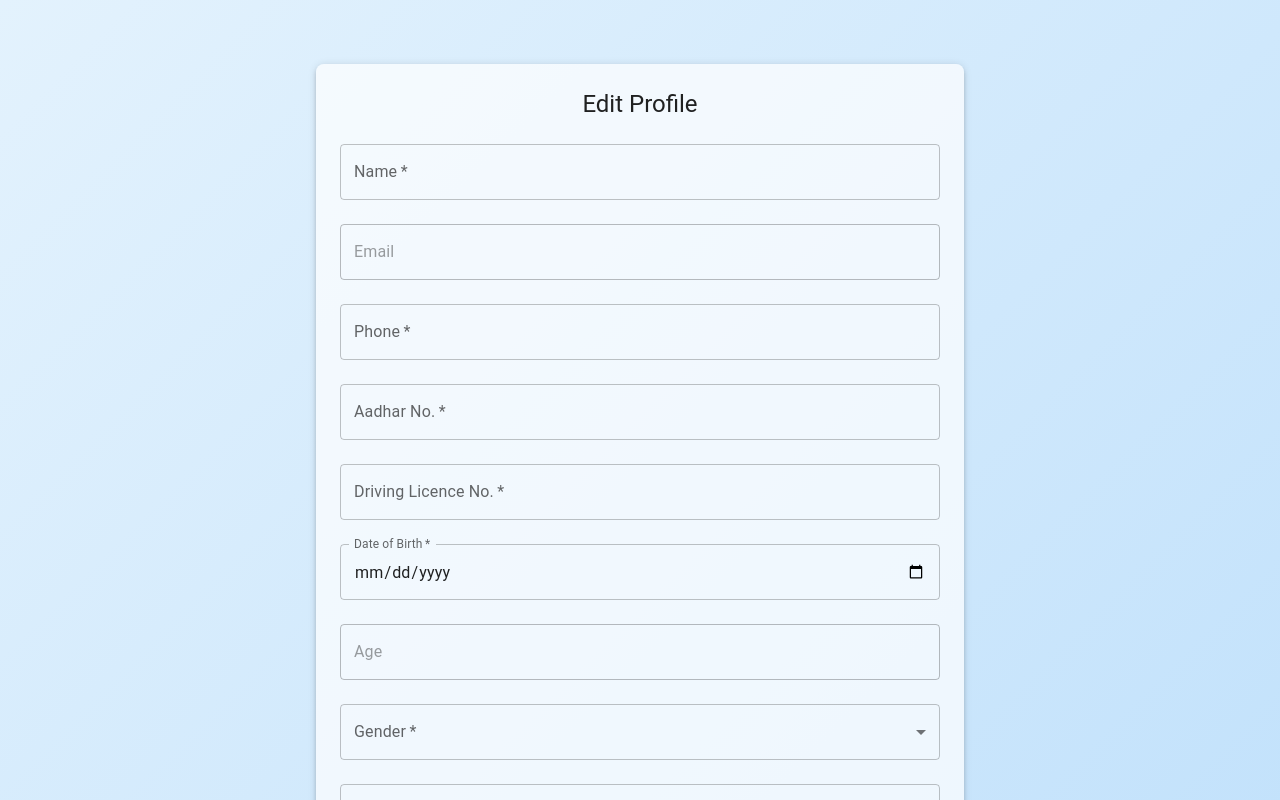
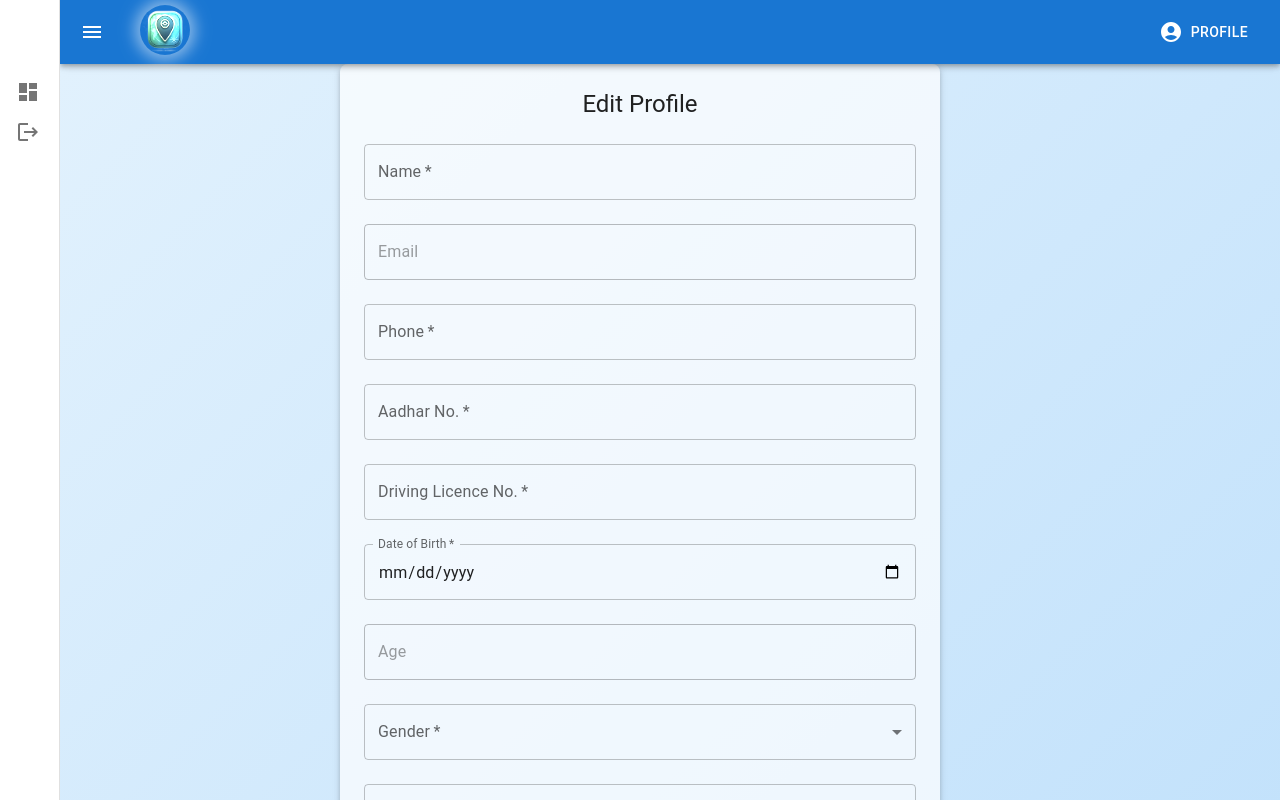
Before and after one commit to pranavjawale01/GeoToll, a React (Create React App) app in the folder WebApp/map-tracker/: page /profile in a window 1280 px wide. Shown: the top 800 px of the page. Built offline with nearby package versions, Linux system fonts and the light colour scheme; no server answers.

Commit message:
Updated logout fuction, UI Enhanced - created navbar as a separate component

```diff
--- a/WebApp/map-tracker/src/App.js
+++ b/WebApp/map-tracker/src/App.js
@@ -1,21 +1,39 @@
 import React from "react";
-import { BrowserRouter as Router, Route, Routes } from "react-router-dom";
+import { BrowserRouter as Router, Route, Routes, useLocation } from "react-router-dom";
 import Login from "./components/Login";
 import Signup from "./components/Signup";
 import Dashboard from "./components/Dashboard";
 import ProfileForm from "./components/ProfileForm";
 import { AuthProvider } from "./context/AuthContext"; // Import AuthProvider
+import Navbar from "./components/Navbar";
+
+// Create a wrapper component to conditionally render the Navbar
+const AppLayout = ({ children }) => {
+  const location = useLocation();
+
+  // Determine if the current path should have the Navbar
+  const showNavbar = !['/', '/signup'].includes(location.pathname);
+
+  return (
+    <>
+      {showNavbar && <Navbar />}
+      {children}
+    </>
+  );
+};
 
 const App = () => {
   return (
     <AuthProvider>
       <Router>
+        <AppLayout>
           <Routes>
             <Route path="/" element={<Login />} />
             <Route path="/signup" element={<Signup />} />
             <Route path="/dashboard" element={<Dashboard />} />
             <Route path="/profile" element={<ProfileForm />} />
           </Routes>
+        </AppLayout>
       </Router>
     </AuthProvider>
   );
--- a/WebApp/map-tracker/src/components/Dashboard.js
+++ b/WebApp/map-tracker/src/components/Dashboard.js
@@ -1,194 +1,35 @@
 import React, { useState, useEffect } from "react";
-import {
-  AppBar,
-  Toolbar,
-  Button,
-  Box,
-  Typography,
-  Drawer,
-  List,
-  ListItem,
-  ListItemIcon,
-  ListItemText,
-  IconButton,
-  CssBaseline,
-} from "@mui/material";
+import { Box, Typography } from "@mui/material";
 import { useNavigate } from "react-router-dom";
-
+import { useAuth } from "../context/AuthContext"; // Ensure correct context path
+//import Navbar from "./Navbar";
 import UserLocation from "./UserLocation";
 import UserMap from "./UserMap";
-import DashboardIcon from "@mui/icons-material/Dashboard";
-import LogoutIcon from "@mui/icons-material/Logout";
-import MenuIcon from "@mui/icons-material/Menu";
-import AccountCircleIcon from "@mui/icons-material/AccountCircle";
-
-import { getDatabase, ref, set } from "firebase/database"; // Firebase imports
-// Corrected import for the authentication context
-import { useAuth } from "../context/AuthContext"; // Adjusted import path
-
-const drawerWidthExpanded = 220; // Expanded width
-const drawerWidthCollapsed = 60; // Collapsed width
 
 const Dashboard = () => {
-  const [isDrawerOpen, setIsDrawerOpen] = useState(false); // To toggle drawer
   const [locations, setLocations] = useState([]);
+  const { userId } = useAuth();
   const navigate = useNavigate();
-
-  // Get user information from auth context
-  const { userId, logout } = useAuth(); // This assumes useAuth provides the user ID
-
-  // Firebase Database instance
-  const database = getDatabase();
-
-  // Handle Profile Navigation
-  const handleProfileClick = () => {
-    navigate("/profile");
-  };
-
-  // Handle Logout (if needed, replace with actual logout logic)
-  const handleLogoutClick = async () => {
-    console.log("Logging out...");
-    if (userId) {
-      try {
-        // Reference to the user's data in the database
-        const userRef = ref(database, "users/" + userId);
-
-        // Update the isLoggedIn status to false on logout
-        await set(userRef, {
-          isLoggedIn: false, // Set this to false on logout
-        });
-
-        // Logout the user (this could clear the auth state)
-        logout();
-
-        // Redirect to login page
-        navigate("/");
-      } catch (error) {
-        console.error("Error logging out:", error);
-      }
-    }
-  };
-
-  // Drawer items
-  const drawerItems = [
-    {
-      text: "Dashboard",
-      icon: <DashboardIcon />,
-      onClick: () => navigate("/dashboard"),
-    },
-    {
-      text: "Logout",
-      icon: <LogoutIcon />,
-      onClick: handleLogoutClick,
-    },
-  ];
 
   useEffect(() => {
     if (!userId) {
       navigate("/"); // Navigate to login if user is not authenticated
     }
-  }, [userId, navigate]); // Re-run effect if userId changes
+  }, [userId, navigate]);
 
   return (
-    <Box sx={{ display: "flex" }}>
-      <CssBaseline />
-
-      {/* AppBar */}
-      <AppBar
-        position="fixed"
-        sx={{
-          width: `calc(100% - ${isDrawerOpen ? drawerWidthExpanded : drawerWidthCollapsed}px)`,
-          ml: `${isDrawerOpen ? drawerWidthExpanded : drawerWidthCollapsed}px`,
-        }}
-      >
-        <Toolbar>
-          {/* Drawer toggle button */}
-          <IconButton
-            color="inherit"
-            aria-label="open drawer"
-            edge="start"
-            onClick={() => setIsDrawerOpen(!isDrawerOpen)}
-            sx={{ mr: 2 }}
-          >
-            <MenuIcon />
-          </IconButton>
-
-          {/* Project Icon */}
-          <Box
-            noWrap
-            component="img"
-            src={"icon.png"}
-            alt="Project Icon"
-            sx={{
-              width: 50,
-              height: 50,
-              position: "absolute",
-              top: "5px",
-              bottom: "5px",
-              left: "80px",
-              filter: "brightness(1.5)",
-              borderRadius: "50%",
-              boxShadow: "0 0 15px 5px rgba(255, 255, 255, 0.5)",
-              transition: "all 0.3s ease",
-              "&:hover": {
-                filter: "brightness(1.7)",
-                boxShadow: "0 0 20px 10px rgba(255, 255, 255, 0.7)",
-              },
-            }}
-          />
-
-          {/* Profile button on the right */}
-          <Box sx={{ flexGrow: 1 }} />
-          <Button color="inherit" onClick={handleProfileClick}>
-            <AccountCircleIcon sx={{ mr: 1 }} />
-            Profile
-          </Button>
-        </Toolbar>
-      </AppBar>
-
-      {/* Drawer */}
-      <Drawer
-        variant="permanent"
-        open={isDrawerOpen}
-        sx={{
-          width: isDrawerOpen ? drawerWidthExpanded : drawerWidthCollapsed,
-          flexShrink: 0,
-          [`& .MuiDrawer-paper`]: {
-            width: isDrawerOpen ? drawerWidthExpanded : drawerWidthCollapsed,
-            boxSizing: "border-box",
-            transition: "width 0.3s", // Smooth transition when collapsing/expanding
-          },
-        }}
-      >
-        <Toolbar />
-        <Box sx={{ overflow: "auto" }}>
-          <List>
-            {drawerItems.map((item) => (
-              <ListItem button key={item.text} onClick={item.onClick}>
-                <ListItemIcon>{item.icon}</ListItemIcon>
-                {isDrawerOpen && <ListItemText primary={item.text} />}
-              </ListItem>
-            ))}
-          </List>
-        </Box>
-      </Drawer>
-
-      {/* Main content */}
-      <Box
-        component="main"
-        sx={{ flexGrow: 1, bgcolor: "background.default", p: 3, mt: 8 }}
-      >
+    // <Box sx={{ display: "flex" }}>
+    //   <Navbar/>
+    <Box sx={{ flexGrow: 1, bgcolor: "background.default", p: 3, mt: 8 }}>
       <Typography variant="h4" gutterBottom textAlign="center">
         Welcome to the Dashboard
       </Typography>
 
-        {/* Content for location tracking */}
       <Box>
         <Typography variant="h6" gutterBottom textAlign="center">
           Your Location and Map
         </Typography>
 
-          {/* Pass the userId dynamically */}
         {userId ? (
           <>
             <UserLocation userId={userId} onLocationsUpdate={setLocations} />
@@ -214,11 +55,12 @@ const Dashboard = () => {
         )}
       </Box>
     </Box>
-    </Box>
+   // </Box>
   );
 };
 
 export default Dashboard;
+
 
 //############  CODE BEFORE PROFILE   #############
 // import React, { useState } from 'react';
--- a/WebApp/map-tracker/src/components/Login.js
+++ b/WebApp/map-tracker/src/components/Login.js
@@ -1,6 +1,6 @@
 import React, { useState } from "react";
 import { useNavigate } from "react-router-dom";
-import { getDatabase, ref, set, get } from "firebase/database";
+import { getDatabase, ref, update, get } from "firebase/database";
 import { getAuth, signInWithEmailAndPassword } from "firebase/auth";
 import {
   TextField,
@@ -59,7 +59,7 @@ const Login = () => {
         const storedUser = snapshot.val();
 
         // Update the user's login status
-        await set(userRef, {
+        await update(userRef, {
           ...storedUser,
           isLoggedIn: true, // Set this to true on login
         });
--- /dev/null
+++ b/WebApp/map-tracker/src/components/Navbar.js
@@ -0,0 +1,144 @@
+import React, { useState } from "react";
+import {
+  AppBar,
+  Toolbar,
+  Button,
+  Box,
+  Drawer,
+  List,
+  ListItem,
+  ListItemIcon,
+  ListItemText,
+  IconButton,
+  CssBaseline,
+} from "@mui/material";
+import { useNavigate } from "react-router-dom";
+import DashboardIcon from "@mui/icons-material/Dashboard";
+import LogoutIcon from "@mui/icons-material/Logout";
+import MenuIcon from "@mui/icons-material/Menu";
+import AccountCircleIcon from "@mui/icons-material/AccountCircle";
+
+import { getDatabase, ref, update } from "firebase/database";
+import { useAuth } from "../context/AuthContext"; // Ensure correct context path
+
+const drawerWidthExpanded = 220;
+const drawerWidthCollapsed = 60;
+
+const Navbar = () => {
+  const [isDrawerOpen, setIsDrawerOpen] = useState(false);
+  const navigate = useNavigate();
+  const { userId, logout } = useAuth();
+  const database = getDatabase();
+
+  const handleProfileClick = () => {
+    navigate("/profile");
+  };
+
+  const handleLogoutClick = async () => {
+    if (userId) {
+      try {
+        const userRef = ref(database, "users/" + userId);
+        await update(userRef, { isLoggedIn: false });
+        logout();
+        navigate("/");
+      } catch (error) {
+        console.error("Error logging out:", error);
+      }
+    }
+  };
+
+  const drawerItems = [
+    {
+      text: "Dashboard",
+      icon: <DashboardIcon />,
+      onClick: () => navigate("/dashboard"),
+    },
+    {
+      text: "Logout",
+      icon: <LogoutIcon />,
+      onClick: handleLogoutClick,
+    },
+  ];
+
+  return (
+    <Box sx={{ display: "flex" }}>
+      <CssBaseline />
+      <AppBar
+        position="fixed"
+        sx={{
+          width: `calc(100% - ${isDrawerOpen ? drawerWidthExpanded : drawerWidthCollapsed}px)`,
+          ml: `${isDrawerOpen ? drawerWidthExpanded : drawerWidthCollapsed}px`,
+        }}
+      >
+        <Toolbar>
+          <IconButton
+            color="inherit"
+            aria-label="open drawer"
+            edge="start"
+            onClick={() => setIsDrawerOpen(!isDrawerOpen)}
+            sx={{ mr: 2 }}
+          >
+            <MenuIcon />
+          </IconButton>
+
+          <Box
+            noWrap
+            component="img"
+            src={"icon.png"}
+            alt="Project Icon"
+            sx={{
+              width: 50,
+              height: 50,
+              position: "absolute",
+              top: "5px",
+              bottom: "5px",
+              left: "80px",
+              filter: "brightness(1.5)",
+              borderRadius: "50%",
+              boxShadow: "0 0 15px 5px rgba(255, 255, 255, 0.5)",
+              transition: "all 0.3s ease",
+              "&:hover": {
+                filter: "brightness(1.7)",
+                boxShadow: "0 0 20px 10px rgba(255, 255, 255, 0.7)",
+              },
+            }}
+          />
+
+          <Box sx={{ flexGrow: 1 }} />
+          <Button color="inherit" onClick={handleProfileClick}>
+            <AccountCircleIcon sx={{ mr: 1 }} />
+            Profile
+          </Button>
+        </Toolbar>
+      </AppBar>
+
+      <Drawer
+        variant="permanent"
+        open={isDrawerOpen}
+        sx={{
+          width: isDrawerOpen ? drawerWidthExpanded : drawerWidthCollapsed,
+          flexShrink: 0,
+          [`& .MuiDrawer-paper`]: {
+            width: isDrawerOpen ? drawerWidthExpanded : drawerWidthCollapsed,
+            boxSizing: "border-box",
+            transition: "width 0.3s",
+          },
+        }}
+      >
+        <Toolbar />
+        <Box sx={{ overflow: "auto" }}>
+          <List>
+            {drawerItems.map((item) => (
+              <ListItem button key={item.text} onClick={item.onClick}>
+                <ListItemIcon>{item.icon}</ListItemIcon>
+                {isDrawerOpen && <ListItemText primary={item.text} />}
+              </ListItem>
+            ))}
+          </List>
+        </Box>
+      </Drawer>
+    </Box>
+  );
+};
+
+export default Navbar;
--- a/WebApp/map-tracker/src/components/ProfileForm.js
+++ b/WebApp/map-tracker/src/components/ProfileForm.js
@@ -16,6 +16,7 @@ import {
   FormControlLabel,
 } from "@mui/material";
 import { useNavigate } from "react-router-dom"; // Import useNavigate
+//import Navbar from "./Navbar";
 
 const ProfileForm = () => {
   const [userData, setUserData] = useState({
@@ -162,8 +163,11 @@ const ProfileForm = () => {
   }
 
   return (
+    // <Box >
+    //   <Navbar />
     <Box
       sx={{
+
         display: "flex",
         justifyContent: "center",
         alignItems: "center",
@@ -343,6 +347,7 @@ const ProfileForm = () => {
         </form>
       </Paper>
     </Box>
+    //</Box>
   );
 };
 
```
Lines whose indentation alone changed are shown as unchanged.
